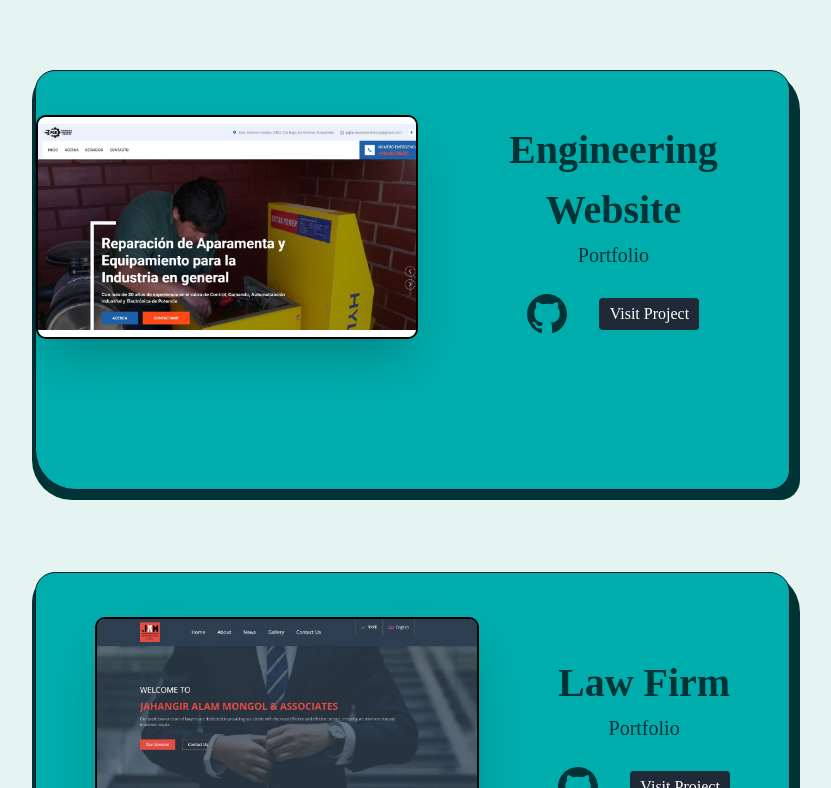
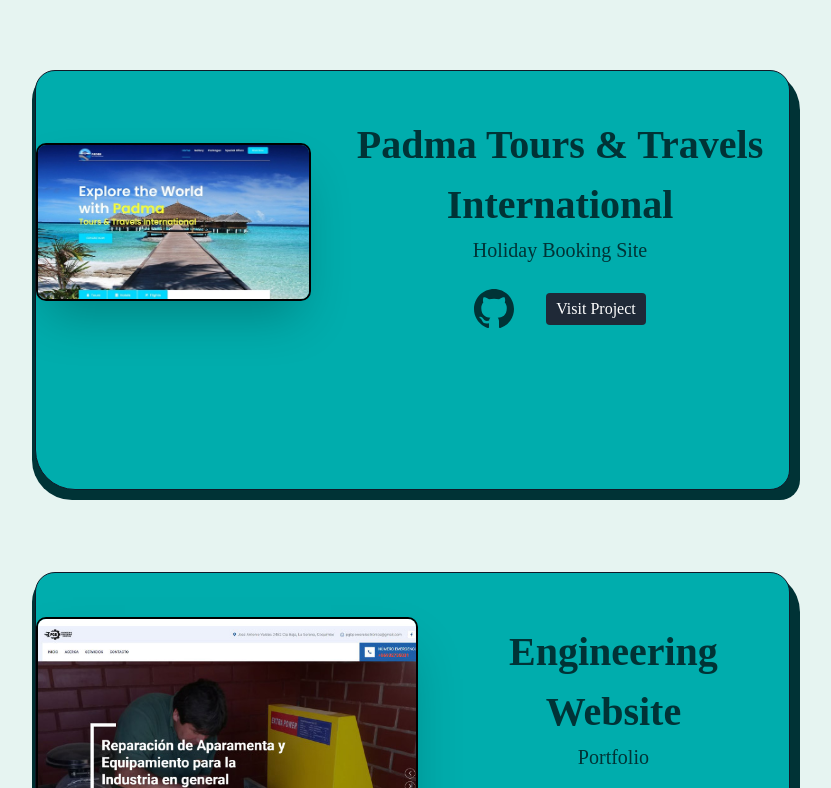
Before and after one commit to azubair2012/portfolio, a Next.js app: page /projects in a window 1280 px wide. Shown: the part 1432-2220 px from the top of the page, without its empty margins (224-1055 px from the left). Built offline with nearby package versions, Linux system fonts and the light colour scheme.

Commit message:
project added

```diff
--- a/app/projects/page.jsx
+++ b/app/projects/page.jsx
@@ -8,6 +8,7 @@
 import Jam from "/public/assets/images/jam.jpg";
 import JR from "/public/assets/images/jandr.png";
 import Crud from "/public/assets/images/crud.jpg";
+import Padma from "/public/assets/images/padma.jpg";
 
 const Projects = () => {
   return (
@@ -36,6 +37,14 @@
           github={
             "https://github.com/azubair2012/crud_project/tree/master/frontend"
           }
+        />
+        <Project
+          image={Padma}
+          description={"Holiday Booking Site"}
+          header={"Padma Tours & Travels International"}
+          alt={"null"}
+          url="https://padmatravels.netlify.app"
+          github={"https://github.com/azubair2012/padma_travels"}
         />
         <Project
           image={PGB}
```
Also changed, not shown: public/assets/images/padma.JPG (added).
